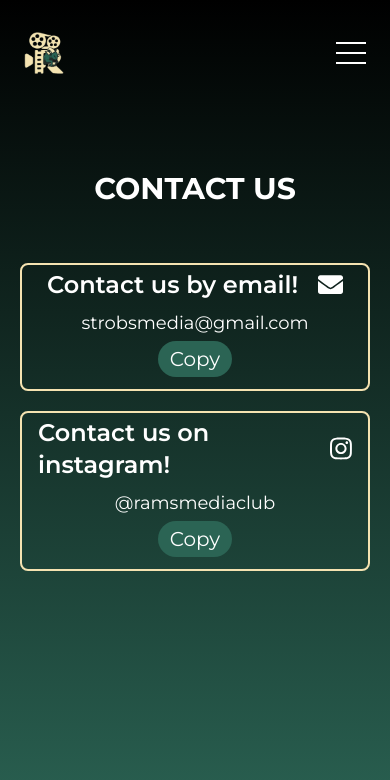
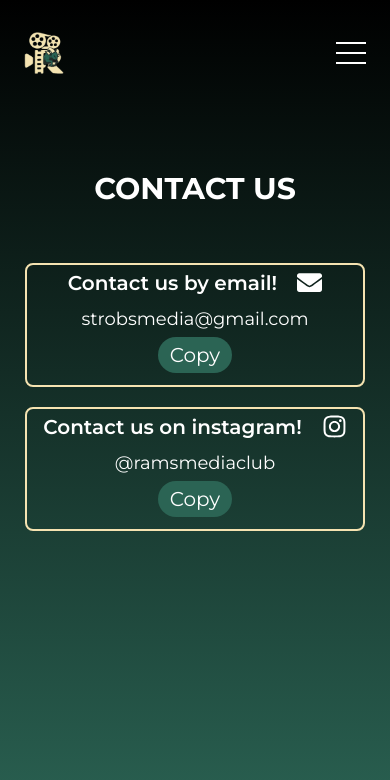
Before and after one commit to Anderson-Lai/rmc-frontend, a React (Vite) app: page /contact in a window 390 px wide. Shown: the top 780 px of the page. Built offline with nearby package versions, Linux system fonts and the light colour scheme.

Commit message:
dynamic font size for contact us

```diff
--- a/src/Components/ContactCard.tsx
+++ b/src/Components/ContactCard.tsx
@@ -27,8 +27,10 @@ export default function ContactCard( { name, value, Icon, delay } : Props ) {
             transition={{ delay: delay, duration: 0.75, ease: "backOut" }}
             className="border-border-light-yellow border-2 rounded-lg flex flex-col items-center w-full py-1 px-4 mb-5"
         >
-            <h4 className="text-2xl font-semibold flex justify-center items-center">Contact us {name}!
-                <Icon size={25} className="ml-5" /></h4>
+            <div className="text-xl md:text-2xl font-semibold flex justify-center items-center">
+                <h4 className="whitespace-nowrap">Contact us {name}!</h4>
+                <Icon size={25} className="ml-5" />
+            </div>
 
             <p className="text-center text-lg mt-2">{value}</p>
             <button
```
